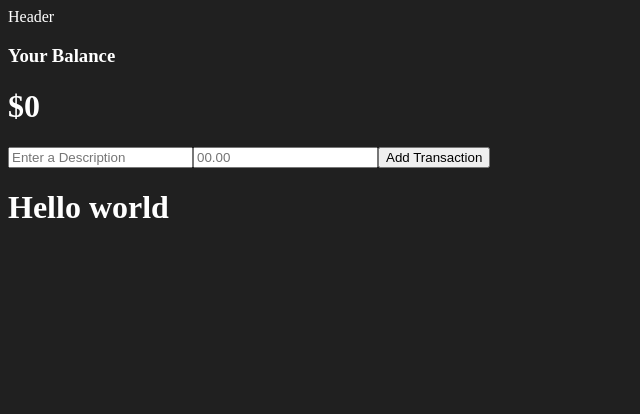
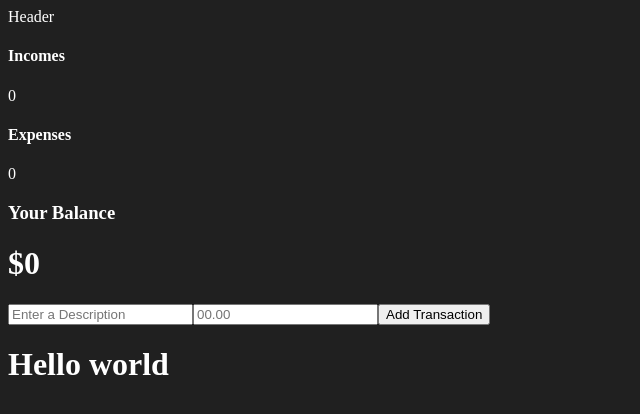
Before and after one commit to soldochris/expenses-calculator, a React (Vite) app: page / in a window 1280 px wide. Shown: the top 414 px of the page, without its empty margins (0-640 px from the left). Built offline with nearby package versions, Linux system fonts and the light colour scheme.

Commit message:
incomes and expenses feature

```diff
--- a/src/App.jsx
+++ b/src/App.jsx
@@ -3,11 +3,13 @@ import Header from "./components/Header";
 import TransactionForm from "./components/transactions/TransactionForm";
 import { GlobalProvider } from "./context/GlobalState";
 import TransactionList from "./components/transactions/TransactionList";
+import IncomesExpenses from "./components/IncomesExpenses";
 
 const App = () => {
   return (
     <GlobalProvider>
       <Header />
+      <IncomesExpenses/>
       <Balance />
       <TransactionForm />
       <TransactionList />
--- /dev/null
+++ b/src/components/IncomesExpenses.jsx
@@ -0,0 +1,32 @@
+import { useGlobalState } from "../context/GlobalState";
+
+const IncomesExpenses = () => {
+
+const {transactions} = useGlobalState();
+
+const amounts = transactions.map(transaction => transaction.amount);
+
+const incomes = amounts
+  .filter(item => item > 0)
+  .reduce((acc, item) => (acc+=item),0);
+
+const expenses = amounts
+  .filter(item => item < 0)
+  .reduce((acc, item) => (acc+=item),0) * -1;
+
+
+  return (
+    <>
+      <div>
+        <h4>Incomes</h4>
+        <p>{incomes}</p>
+      </div>
+      <div>
+        <h4>Expenses</h4>
+        <p>{expenses}</p>
+      </div>
+    </>
+  );
+};
+
+export default IncomesExpenses;
```
